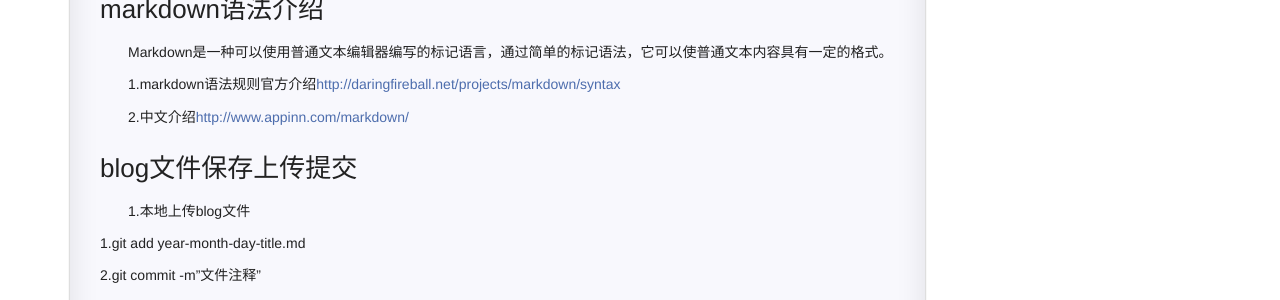
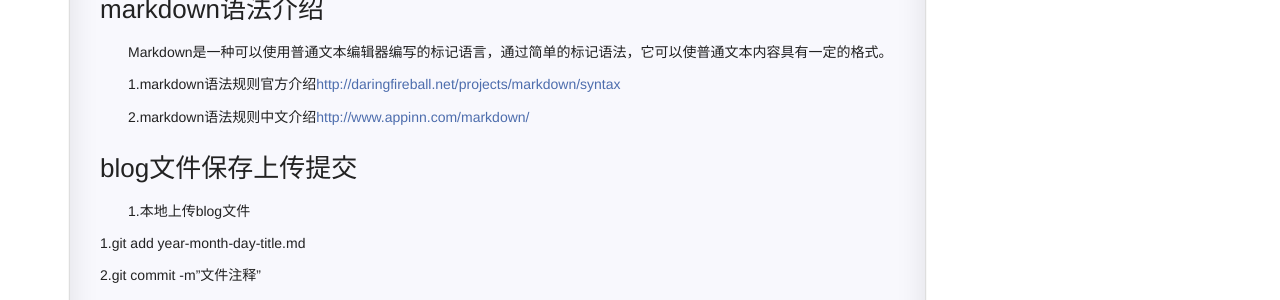
Before and after one commit to Dongwublog/Dongwublog.github.io, a Jekyll site: the page built from _posts/2016-8-9-markdown语法简述.md, in a window 1280 px wide. Shown: the part 828-1128 px from the top of the page. Built offline with Jekyll 4.4.1, drawn with Linux system fonts in a browser that asks for light colours; comment, search, counter and statistics services are not loaded.

Commit message:
Update 2016-8-9-markdown语法简述.md

```diff
--- a/_posts/2016-8-9-markdown语法简述.md
+++ b/_posts/2016-8-9-markdown语法简述.md
@@ -40,7 +40,7 @@ tip：格式行列**title**与**　　blog简介**中空格均为全角空格。
 
 　　1.markdown语法规则官方介绍[http://daringfireball.net/projects/markdown/syntax](http://daringfireball.net/projects/markdown/syntax)
 
-　　2.中文介绍[http://www.appinn.com/markdown/](http://www.appinn.com/markdown/)
+　　2.markdown语法规则中文介绍[http://www.appinn.com/markdown/](http://www.appinn.com/markdown/)
 
 ### blog文件保存上传提交
 　　1.本地上传blog文件
```
